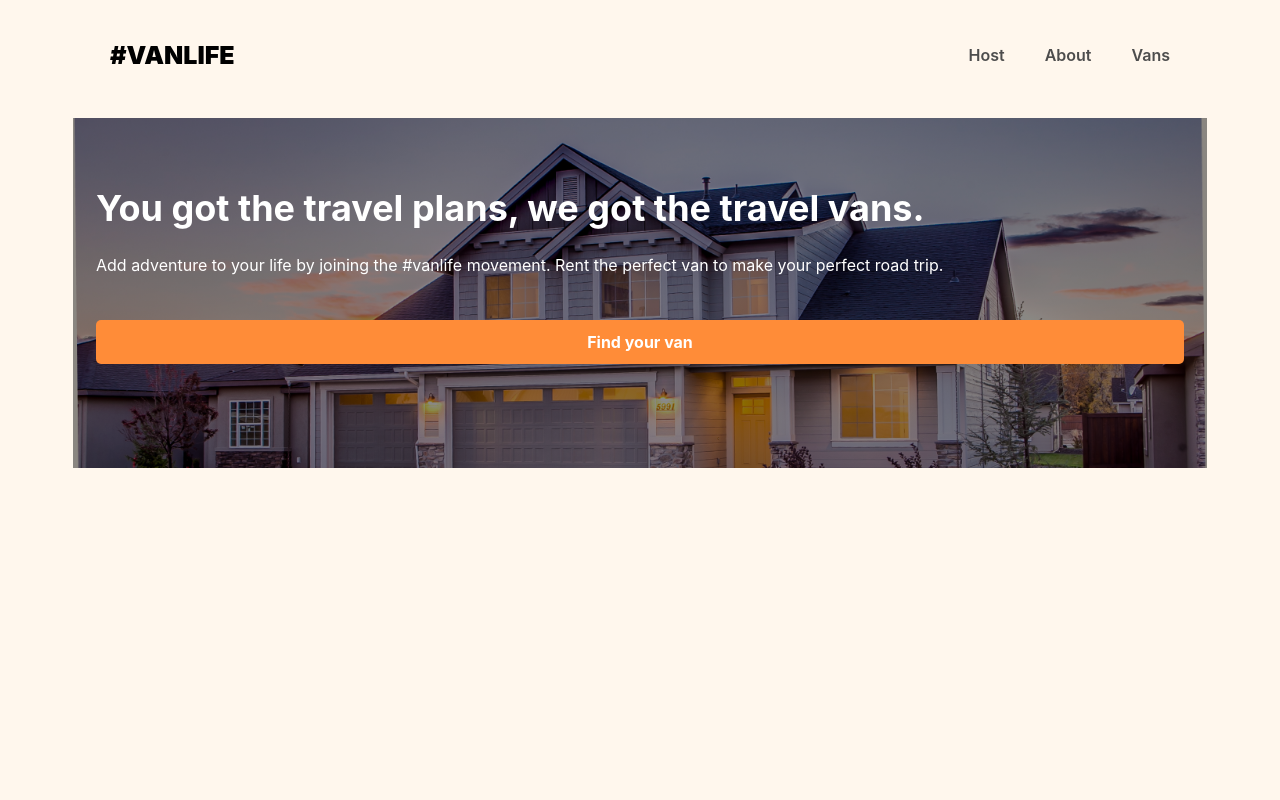
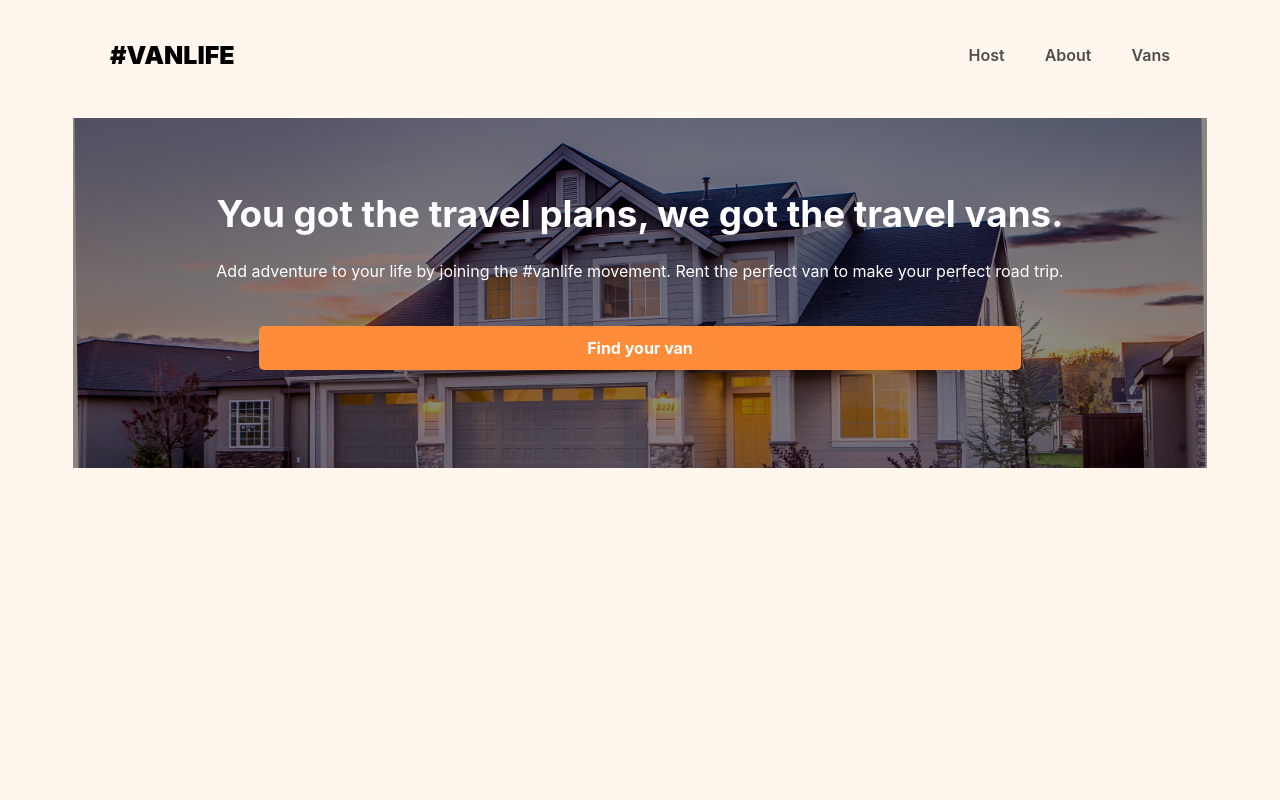
Before and after one commit to cleverAkanimoh/react-router-vanslife, a React (Vite) app: page / in a window 1280 px wide. Shown: the top 800 px of the page. Built offline with nearby package versions, Linux system fonts and the light colour scheme; what miragejs would draw is missing.

Commit message:
modified index.css in src

```diff
--- a/src/index.css
+++ b/src/index.css
@@ -118,12 +118,13 @@ footer {
     background-size: cover;
     min-height: 350px;
     color: white;
-    padding: 45px 23px;
+    padding: 50px 23px;
+    text-align: center;
 }
 
 .home-container h1 {
     font-weight: 700;
-    font-size: 2.25rem;
+    font-size: 2.3rem;
     line-height: 42px;
 }
 
@@ -136,8 +137,8 @@ footer {
     text-align: center;
     text-decoration: none;
     background-color: #FF8C38;
-    border: none;
     width: 100%;
+    max-width: 70%;
     margin-top: 27px;
     padding-block: .75rem;
     color: white;
```
